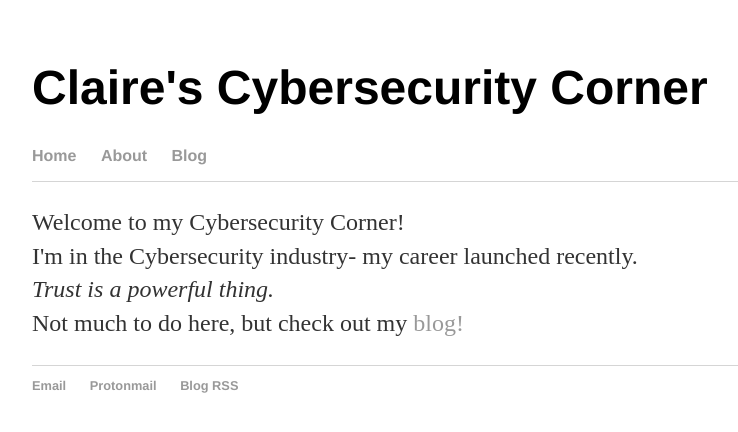
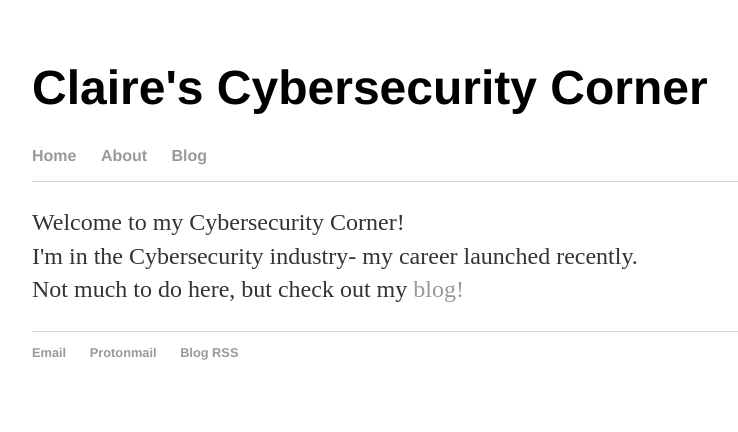
Before and after one commit to sle3man/sle3man.github.io, a Jekyll site: the page built from index.html, in a window 1280 px wide. Shown: the top 432 px of the page, without its empty margins (160-898 px from the left). Built offline with Jekyll 4.4.1, drawn with Linux system fonts in a browser that asks for light colours.

Commit message:
Update index.html

```diff
--- a/index.html
+++ b/index.html
@@ -4,5 +4,5 @@ title: Claire's Cybersecurity Corner
 ---
 <div class="blurb">
 
-	<p>Welcome to my Cybersecurity Corner!</br>I'm in the Cybersecurity industry- my career launched recently. </br> <em>Trust is a powerful thing.</em> </br> Not much to do here, but check out my <a href="/blog">blog!</a></p>
+	<p>Welcome to my Cybersecurity Corner!</br>I'm in the Cybersecurity industry- my career launched recently. </br> Not much to do here, but check out my <a href="/blog">blog!</a></p>
 </div><!-- /.blurb -->
```
